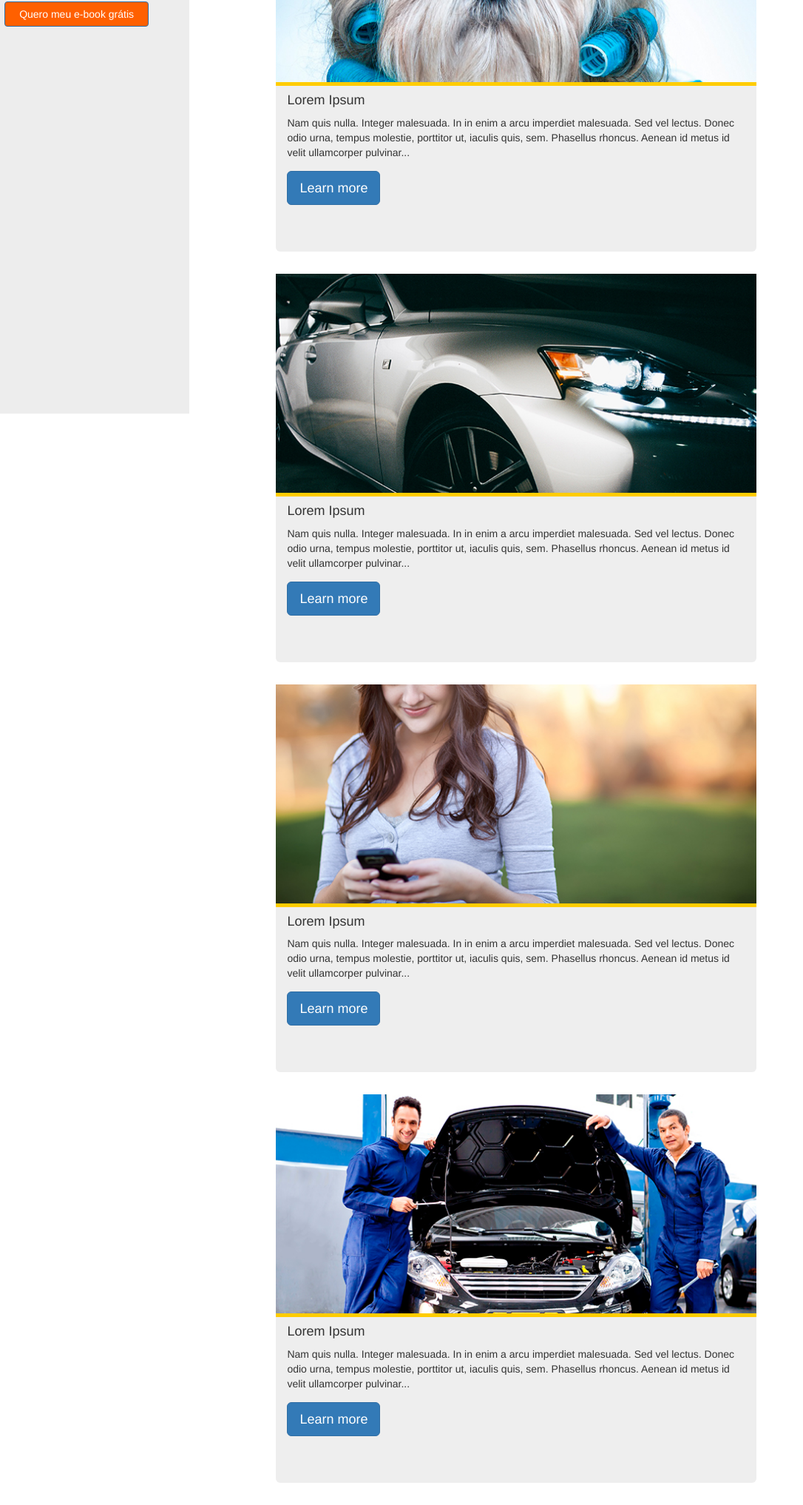
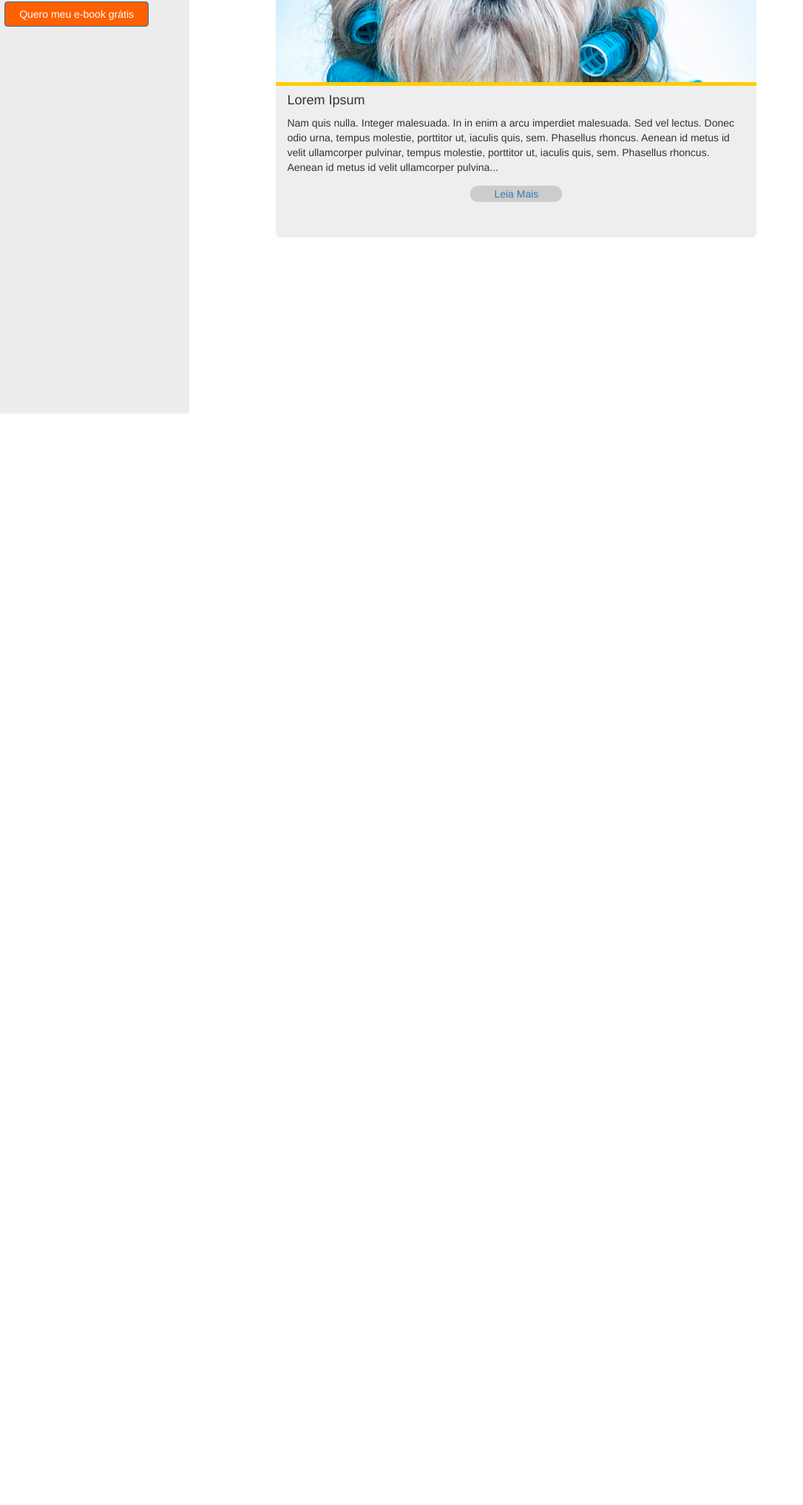
Before and after one commit to marcusberger/VidaFacil, a PHP site: page / in a window 1280 px wide. Shown: the part 241-2275 px from the top of the page at 74% size, without its empty margins (0-1086 px from the left). After the commit the page ends 800 px from the top, so only its background shows below. Run offline with PHP 8.4, Linux system fonts and the light colour scheme.

Commit message:
add page post

```diff
--- a/css/general.css
+++ b/css/general.css
@@ -19,3 +19,48 @@
   height: 5px;
   background-color: #ffcc00;
 }
+
+#conteudo{
+  margin:0 auto;
+  width:80%;
+  height:100%;
+  display: inline;
+  float: right;
+}
+
+#post{
+  height: 10%;
+  width: 80%;
+
+}
+
+#singlebuttonOrage{
+  background-color: #ff6000;
+  width: 80%;
+}
+
+
+#box{
+
+  border-radius: 8px;
+  margin-bottom: 3%;
+  height: 30%;
+  width:80%;
+  font-size: 16px;
+
+}
+
+#btnREAD{
+  background-color: #cccccc;
+  border-radius: 10px;
+  width: 20%;
+  border: 0px;
+  font-size: 100%;
+  margin-left: 40%;
+  max-height: 50%;
+
+}
+
+#divBtnREAD{
+  width: 100%;
+}
--- a/index.html
+++ b/index.html
@@ -44,61 +44,15 @@
         <h4 data-toggle="collapse" data-target="#post1">Lorem Ipsum</h4>
         <p id="post-body" >Nam quis nulla. Integer malesuada. In in enim a arcu imperdiet malesuada.
           Sed vel lectus. Donec odio urna, tempus molestie, porttitor ut, iaculis quis, sem. Phasellus rhoncus.
-            Aenean id metus id velit ullamcorper pulvinar...
+          Aenean id metus id velit ullamcorper pulvinar,  tempus molestie, porttitor ut, iaculis quis, sem. Phasellus rhoncus.
+          Aenean id metus id velit ullamcorper pulvina...
         </p>
-
-          <p><a class="btn btn-primary btn-lg" href="#" role="button">Learn more</a></p>
-
+        <div id="divBtnREAD">
+        <button id="btnREAD" name="botao"><a href="marcusberger.github.io/pagePost.html">Leia Mais</a></button>
+        </div>
       </figcaption>
     </figure>
 
-      <figure id="post-container" class="jumbotron post-responsive" >
-        <img id="img" class="img-responsive" src="img/foto-02.jpg">
-        <div class="separador">
-        </div>
-        <figcaption class='caption' id="caption">
-          <h4 data-toggle="collapse" data-target="#post1">Lorem Ipsum</h4>
-          <p id="post-body" >Nam quis nulla. Integer malesuada. In in enim a arcu imperdiet malesuada.
-            Sed vel lectus. Donec odio urna, tempus molestie, porttitor ut, iaculis quis, sem. Phasellus rhoncus.
-            Aenean id metus id velit ullamcorper pulvinar...
-          </p>
-
-          <p><a class="btn btn-primary btn-lg" href="#" role="button">Learn more</a></p>
-
-        </figcaption>
-      </figure>
-
-      <figure id="post-container" class="jumbotron post-responsive" >
-        <img id="img" class="img-responsive" src="img/foto-03.jpg">
-        <div class="separador">
-        </div>
-        <figcaption class='caption' id="caption">
-          <h4 data-toggle="collapse" data-target="#post1">Lorem Ipsum</h4>
-          <p id="post-body" >Nam quis nulla. Integer malesuada. In in enim a arcu imperdiet malesuada.
-            Sed vel lectus. Donec odio urna, tempus molestie, porttitor ut, iaculis quis, sem. Phasellus rhoncus.
-            Aenean id metus id velit ullamcorper pulvinar...
-          </p>
-
-          <p><a class="btn btn-primary btn-lg" href="#" role="button">Learn more</a></p>
-
-        </figcaption>
-      </figure>
-
-      <figure id="post-container" class="jumbotron post-responsive" >
-        <img id="img" class="img-responsive" src="img/foto-04.jpg">
-        <div class="separador">
-        </div>
-        <figcaption class='caption' id="caption">
-          <h4 data-toggle="collapse" data-target="#post1">Lorem Ipsum</h4>
-          <p id="post-body" >Nam quis nulla. Integer malesuada. In in enim a arcu imperdiet malesuada.
-            Sed vel lectus. Donec odio urna, tempus molestie, porttitor ut, iaculis quis, sem. Phasellus rhoncus.
-            Aenean id metus id velit ullamcorper pulvinar...
-          </p>
-
-          <p><a class="btn btn-primary btn-lg" href="#" role="button">Learn more</a></p>
-
-        </figcaption>
-      </figure>
 
 
 
```
Lines whose indentation alone changed are shown as unchanged.
